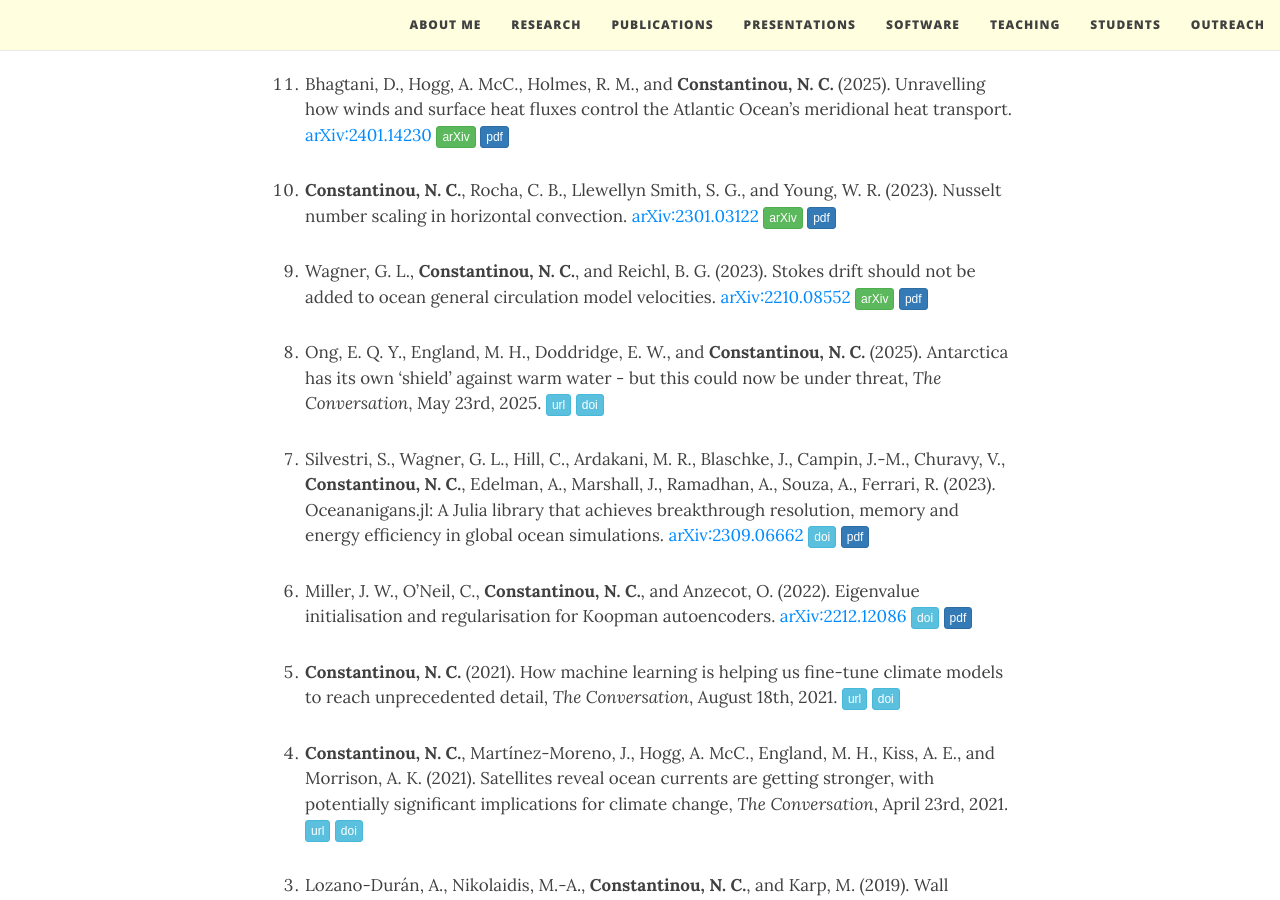
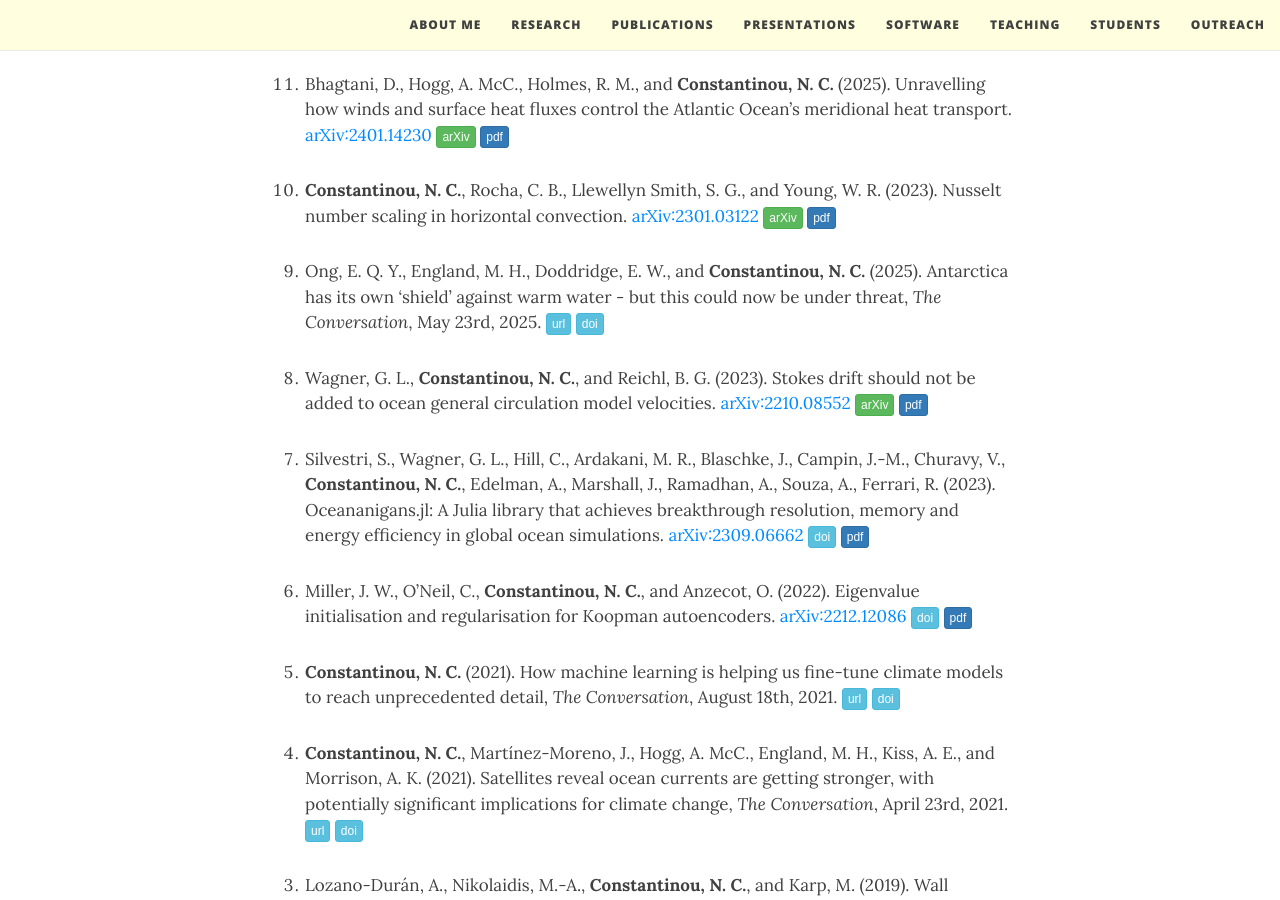
Before and after one commit to navidcy/navidcy.github.io, a Jekyll site: the page built from publications.md, in a window 1280 px wide and 900 px high, scrolled down 5398 px. Built offline with Jekyll 4.4.1, drawn with Linux system fonts in a browser that asks for light colours; comment, search, counter and statistics services are not loaded.

Commit message:
chronological order

```diff
--- a/publications.md
+++ b/publications.md
@@ -173,10 +173,10 @@ Selection of press coverage: [<span class="btn btn-default btn-xs{{end}}" style=
 0. **Constantinou, N. C.**, Rocha, C. B., Llewellyn Smith, S. G., and Young, W. R. (2023). Nusselt number scaling in horizontal convection. [arXiv:2301.03122][]{:target="_blank"} [<span class="btn btn-success btn-xs{{end}}" style="font-family:sans-serif;">arXiv</span>][arXiv:2301.03122]{:target="_blank"} [<span class="btn btn-primary btn-xs{{end}}" style="font-family:sans-serif;">pdf</span>][HCNuScaling]
 
 
-0. Wagner, G. L., **Constantinou, N. C.**, and Reichl, B. G. (2023). Stokes drift should not be added to ocean general circulation model velocities. [arXiv:2210.08552][]{:target="_blank"} [<span class="btn btn-success btn-xs{{end}}" style="font-family:sans-serif;">arXiv</span>][arXiv:2210.08552]{:target="_blank"} [<span class="btn btn-primary btn-xs{{end}}" style="font-family:sans-serif;">pdf</span>][StokesDrift]
+0. Ong, E. Q. Y., England, M. H., Doddridge, E. W., and **Constantinou, N. C.** (2025). Antarctica has its own ‘shield’ against warm water - but this could now be under threat, _The Conversation_, May 23rd, 2025. [<span class="btn btn-info btn-xs{{end}}" style="font-family:sans-serif;">url</span>][theconversation-asc-meltwater]{:target="_blank"} [<span class="btn btn-info btn-xs{{end}}" style="font-family:sans-serif;">doi</span>][theconversation-asc-meltwater-doi]{:target="_blank"}
 
 
-0. Ong, E. Q. Y., England, M. H., Doddridge, E. W., and **Constantinou, N. C.** (2025). Antarctica has its own ‘shield’ against warm water - but this could now be under threat, _The Conversation_, May 23rd, 2025. [<span class="btn btn-info btn-xs{{end}}" style="font-family:sans-serif;">url</span>][theconversation-asc-meltwater]{:target="_blank"} [<span class="btn btn-info btn-xs{{end}}" style="font-family:sans-serif;">doi</span>][theconversation-asc-meltwater-doi]{:target="_blank"}
+0. Wagner, G. L., **Constantinou, N. C.**, and Reichl, B. G. (2023). Stokes drift should not be added to ocean general circulation model velocities. [arXiv:2210.08552][]{:target="_blank"} [<span class="btn btn-success btn-xs{{end}}" style="font-family:sans-serif;">arXiv</span>][arXiv:2210.08552]{:target="_blank"} [<span class="btn btn-primary btn-xs{{end}}" style="font-family:sans-serif;">pdf</span>][StokesDrift]
 
 
 0. Silvestri, S., Wagner, G. L., Hill, C., Ardakani, M. R., Blaschke, J., Campin, J.-M., Churavy, V., **Constantinou, N. C.**, Edelman, A., Marshall, J., Ramadhan, A., Souza, A., Ferrari, R. (2023). Oceananigans.jl: A Julia library that achieves breakthrough resolution, memory and energy efficiency in global ocean simulations. [arXiv:2309.06662][]{:target="_blank"} [<span class="btn btn-info btn-xs{{end}}" style="font-family:sans-serif;">doi</span>][oceananigans-scalings-doi]{:target="_blank"} [<span class="btn btn-primary btn-xs{{end}}" style="font-family:sans-serif;">pdf</span>][oceananigans-scalings]
```
